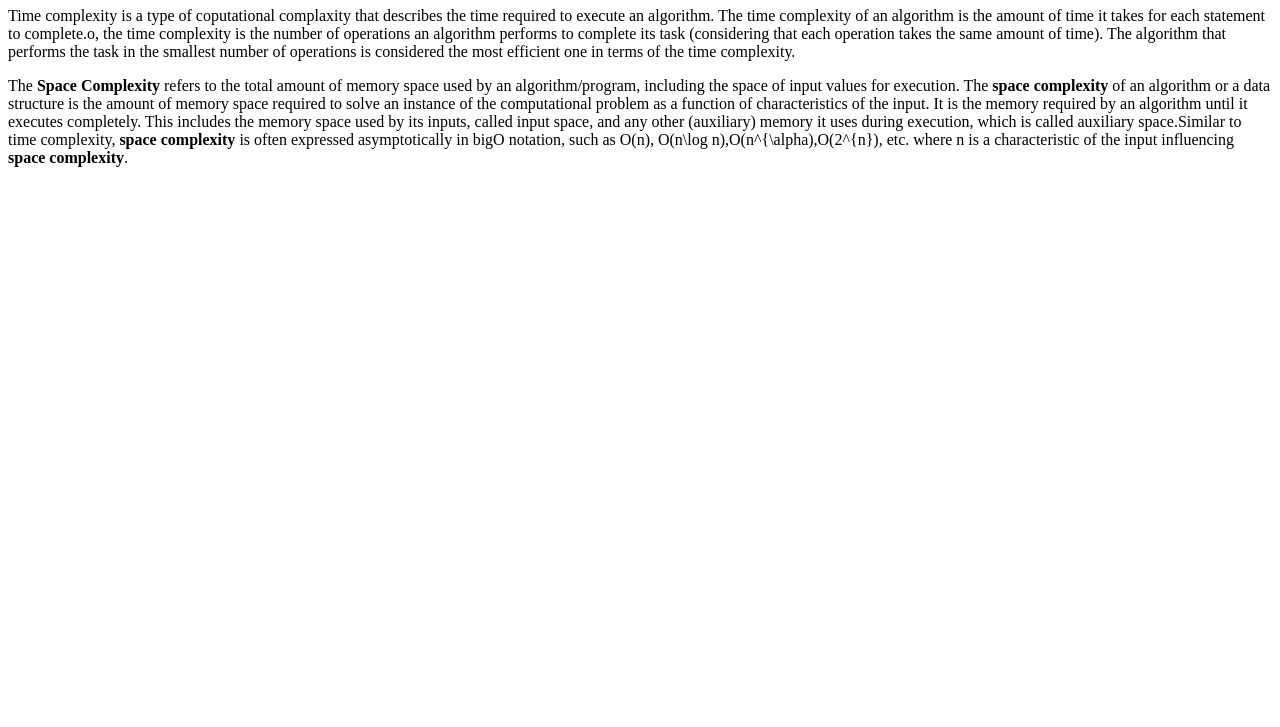
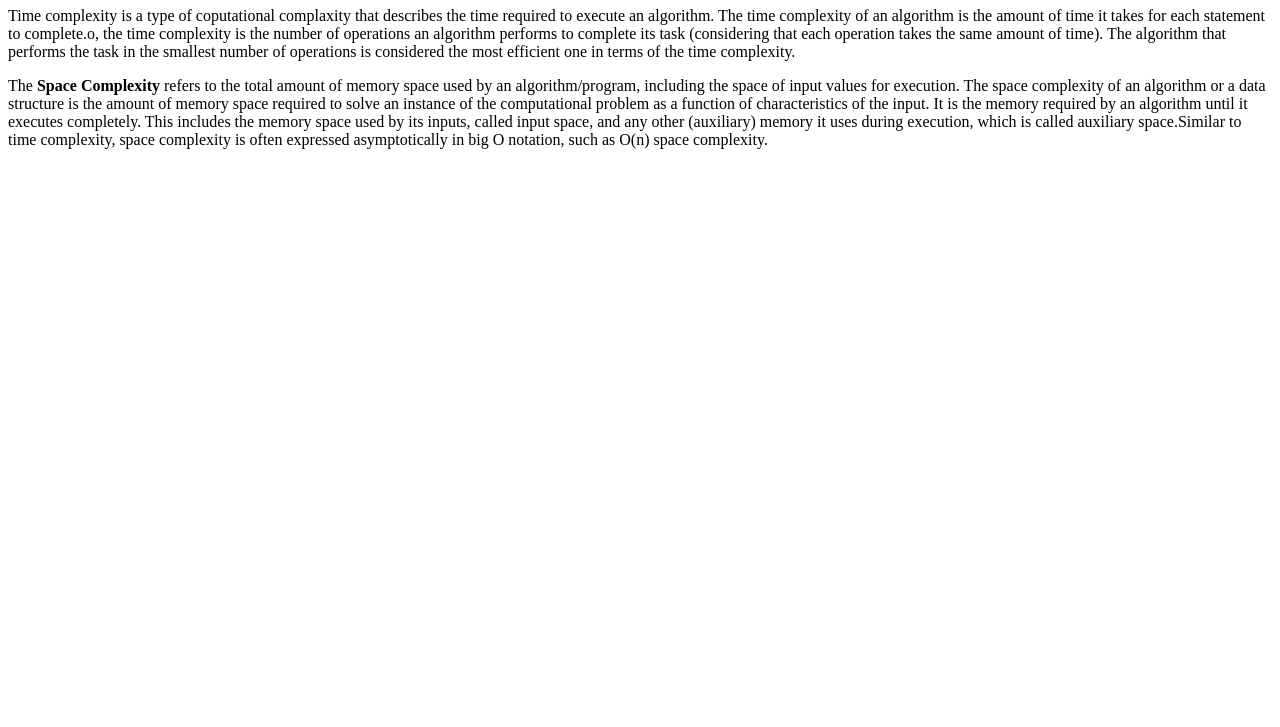
Before and after one commit to acciojob/time-and-space-complexity-puja2318, a website: page main.html in a window 1280 px wide. Shown: the part 73-800 px from the top of the page. Drawn offline with Linux system fonts and the light colour scheme.

Commit message:
created a submission

```diff
--- a/main.html
+++ b/main.html
@@ -16,13 +16,12 @@
 		The algorithm that performs the task in the smallest number of operations is considered the most efficient one in
 		terms of the time complexity. </p>
 	<p>  The <b> Space Complexity </b> refers to the total amount of memory space used by an algorithm/program,
-		including the space of input values for execution. The <b>space complexity </b>of an algorithm or a data
+		including the space of input values for execution. The space complexity of an algorithm or a data
 		structure is the amount of memory space required to solve an instance of the computational problem as a
 		function of characteristics of the input. It is the memory required by an algorithm until it executes completely.
 		This includes the memory space used by its inputs, called input space, and any other (auxiliary) memory
-		it uses during execution, which is called auxiliary space.Similar to time complexity, <b>space complexity</b>
-		is often expressed asymptotically in bigO notation, such as O(n),  O(n\log n),O(n^{\alpha),O(2^{n}), etc. where n is a characteristic of the input influencing
-		<b>space complexity</b>.</p>
+		it uses during execution, which is called auxiliary space.Similar to time complexity, space complexity
+		is often expressed asymptotically in big O notation, such as O(n) space complexity.</p>
 </body>
 
 </html>
```
